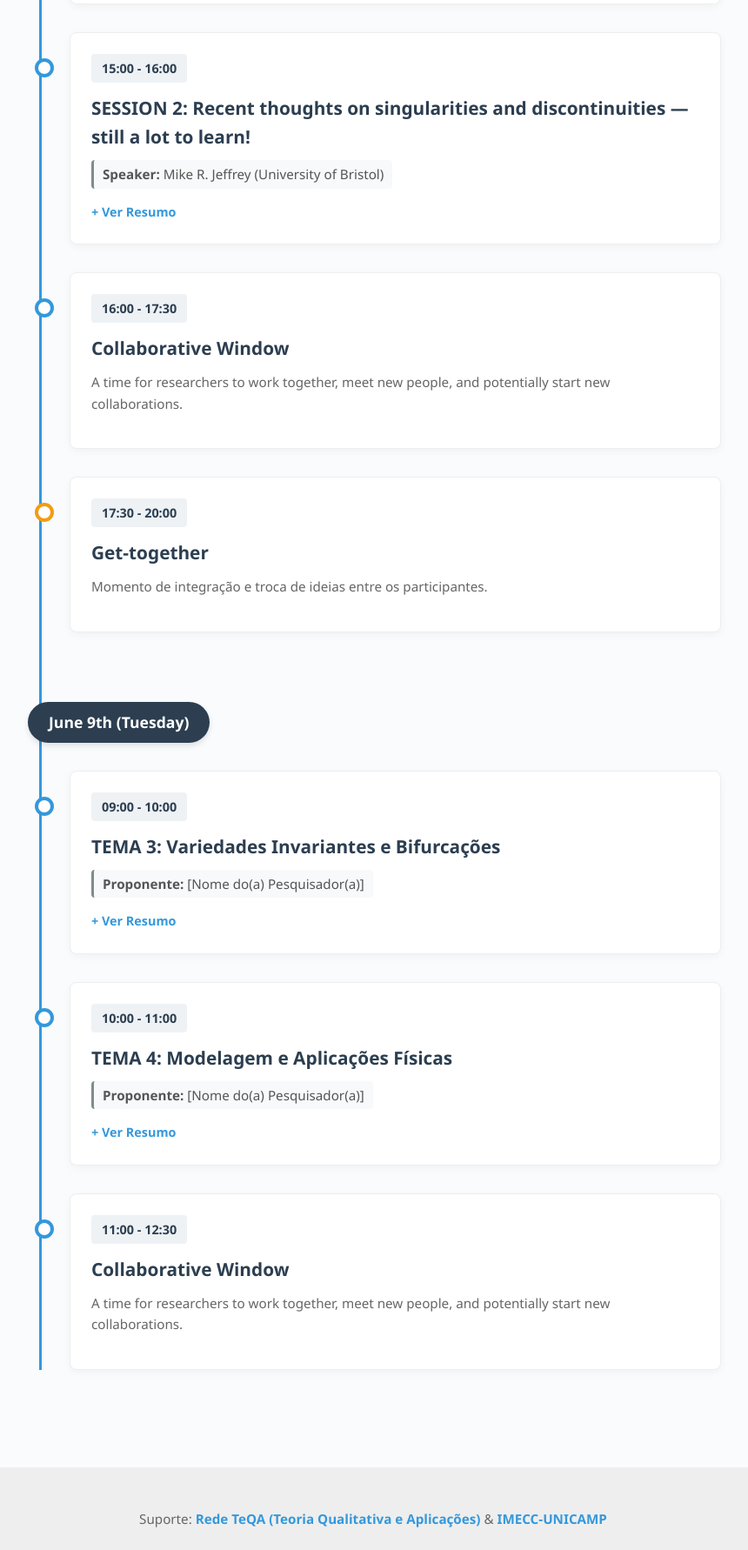
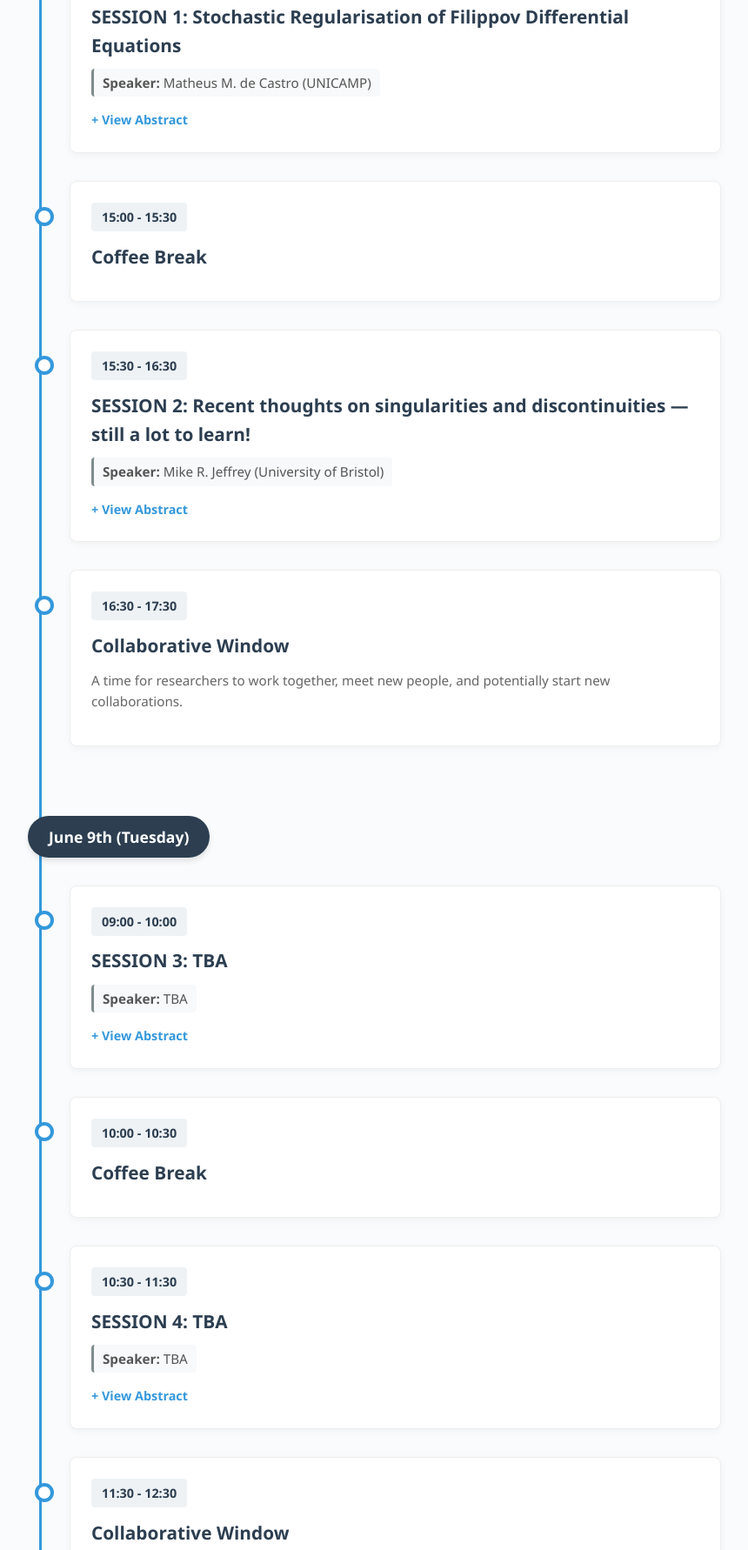
Before and after one commit to pedro-pereira-156962/ecasisdin2026, a plain HTML site: page index.html in a window 1280 px wide. Shown: the part 772-2554 px from the top of the page at 87% size, without its empty margins (211-1071 px from the left). Drawn offline with nearby package versions, Linux system fonts and the light colour scheme.

Commit message:
Add files via upload

```diff
--- a/index.html
+++ b/index.html
@@ -52,7 +52,7 @@
         }
         .header-content img {
             max-height: 10vw;
-            background: white;
+            background: rgba(255, 255, 255, 0.00);
             padding: 10px;
             border-radius: 8px;
             transition: all 0.3s ease; /* Adiciona suavidade na transição */
@@ -245,9 +245,9 @@
     <header>
         <div class="header-content">
 
-            <div class="logo-right">
-                <a href="https://www.ime.unicamp.br/" target="_blank" title="Visitar site do IMECC-UNICAMP">
-                    <img src="https://placehold.co/150x80/ecf0f1/2c3e50?text=Logo+IMECC" alt="Logo IMECC-UNICAMP">
+            <div class="logo-left">
+                <a href="https://teqa.ime.unicamp.br/" target="_blank" title="Visitar site da Rede TeQA">
+                    <img src="TeQA-logo-transp.png" alt="Logo Rede TeQA">
                 </a>
             </div>
             <div class="title-container">
@@ -256,9 +256,9 @@
                 <div class="theme-title">New Trends in Non-Smooth Systems</div>
                 <p class="location-date">June 8th and 9th, 2026 | IMECC-UNICAMP</p>
             </div>
-            <div class="logo-left">
-                <a href="https://teqa.ime.unicamp.br/" target="_blank" title="Visitar site da Rede TeQA">
-                    <img src="TeQA-logo-transp.png" alt="Logo Rede TeQA">
+            <div class="logo-right">
+                <a href="https://www.ime.unicamp.br/" target="_blank" title="Visitar site do IMECC-UNICAMP">
+                    <img src="logo-imecc.svg" alt="Logo IMECC-UNICAMP">
                 </a>
             </div>
         </div>
@@ -269,6 +269,12 @@
 
         <div class="timeline">
             <div class="day-marker">June 8th (Monday)</div>
+
+            <div class="timeline-item">
+                <div class="timeline-dot"></div>
+                <span class="time-badge">13:40 - 14:00</span>
+                <h4>Opening Session</h4>
+            </div>
 
             <div class="timeline-item clickable" onclick="toggleAbstract(this)">
                 <div class="timeline-dot"></div>
@@ -282,13 +288,19 @@
                 </div>
             </div>
 
+            <div class="timeline-item">
+                <div class="timeline-dot"></div>
+                <span class="time-badge">15:00 - 15:30</span>
+                <h4>Coffee Break</h4>
+            </div>
+
             <div class="timeline-item clickable" onclick="toggleAbstract(this)">
                 <div class="timeline-dot"></div>
-                <span class="time-badge">15:00 - 16:00</span>
+                <span class="time-badge">15:30 - 16:30</span>
                 <h4>SESSION 2: Recent thoughts on singularities and discontinuities — still a lot to learn!</h4>
                 <div class="proponent"><strong>Speaker:</strong> Mike R. Jeffrey (University of Bristol)</div>
                 <br>
-                <div class="toggle-btn">+ Ver Resumo</div>
+                <div class="toggle-btn">+ View Abstract</div>
                 <div class="abstract-content">
                     <p>TBA</p>
                 </div>
@@ -296,16 +308,9 @@
 
             <div class="timeline-item">
                 <div class="timeline-dot"></div>
-                <span class="time-badge">16:00 - 17:30</span>
+                <span class="time-badge">16:30 - 17:30</span>
                 <h4>Collaborative Window</h4>
                 <p style="margin-top: 5px; color: #666; font-size: 0.95rem;">A time for researchers to work together, meet new people, and potentially start new collaborations.</p>
-            </div>
-
-            <div class="timeline-item">
-                <div class="timeline-dot" style="border-color: #f39c12;"></div>
-                <span class="time-badge">17:30 - 20:00</span>
-                <h4>Get-together</h4>
-                <p style="margin-top: 5px; color: #666; font-size: 0.95rem;">Momento de integração e troca de ideias entre os participantes.</p>
             </div>
 
             <div class="day-marker" style="margin-top: 3rem;">June 9th (Tuesday)</div>
@@ -313,30 +318,36 @@
             <div class="timeline-item clickable" onclick="toggleAbstract(this)">
                 <div class="timeline-dot"></div>
                 <span class="time-badge">09:00 - 10:00</span>
-                <h4>TEMA 3: Variedades Invariantes e Bifurcações</h4>
-                <div class="proponent"><strong>Proponente:</strong> [Nome do(a) Pesquisador(a)]</div>
+                <h4>SESSION 3: TBA</h4>
+                <div class="proponent"><strong>Speaker:</strong> TBA</div>
                 <br>
-                <div class="toggle-btn">+ Ver Resumo</div>
+                <div class="toggle-btn">+ View Abstract</div>
                 <div class="abstract-content">
-                    <p>Estudo sobre a persistência e dinâmica em torno de Variedades Invariantes Normalmente Hiperbólicas (NHIMs) no contexto não suave, além de bifurcações induzidas pela fronteira.</p>
-                </div>
-            </div>
-
-            <div class="timeline-item clickable" onclick="toggleAbstract(this)">
-                <div class="timeline-dot"></div>
-                <span class="time-badge">10:00 - 11:00</span>
-                <h4>TEMA 4: Modelagem e Aplicações Físicas</h4>
-                <div class="proponent"><strong>Proponente:</strong> [Nome do(a) Pesquisador(a)]</div>
-                <br>
-                <div class="toggle-btn">+ Ver Resumo</div>
-                <div class="abstract-content">
-                    <p>Como as ferramentas teóricas discutidas se traduzem na resolução de problemas reais, modelando fenômenos que envolvem impacto, atrito seco e chaves eletrônicas em física e engenharia.</p>
+                    <p>TBA</p>
                 </div>
             </div>
 
             <div class="timeline-item">
                 <div class="timeline-dot"></div>
-                <span class="time-badge">11:00 - 12:30</span>
+                <span class="time-badge">10:00 - 10:30</span>
+                <h4>Coffee Break</h4>
+            </div>
+
+            <div class="timeline-item clickable" onclick="toggleAbstract(this)">
+                <div class="timeline-dot"></div>
+                <span class="time-badge">10:30 - 11:30</span>
+                <h4>SESSION 4: TBA</h4>
+                <div class="proponent"><strong>Speaker:</strong> TBA</div>
+                <br>
+                <div class="toggle-btn">+ View Abstract</div>
+                <div class="abstract-content">
+                    <p>TBA</p>
+                </div>
+            </div>
+
+            <div class="timeline-item">
+                <div class="timeline-dot"></div>
+                <span class="time-badge">11:30 - 12:30</span>
                 <h4>Collaborative Window</h4>
                 <p style="margin-top: 5px; color: #666; font-size: 0.95rem;">A time for researchers to work together, meet new people, and potentially start new collaborations.</p>
             </div>
```
